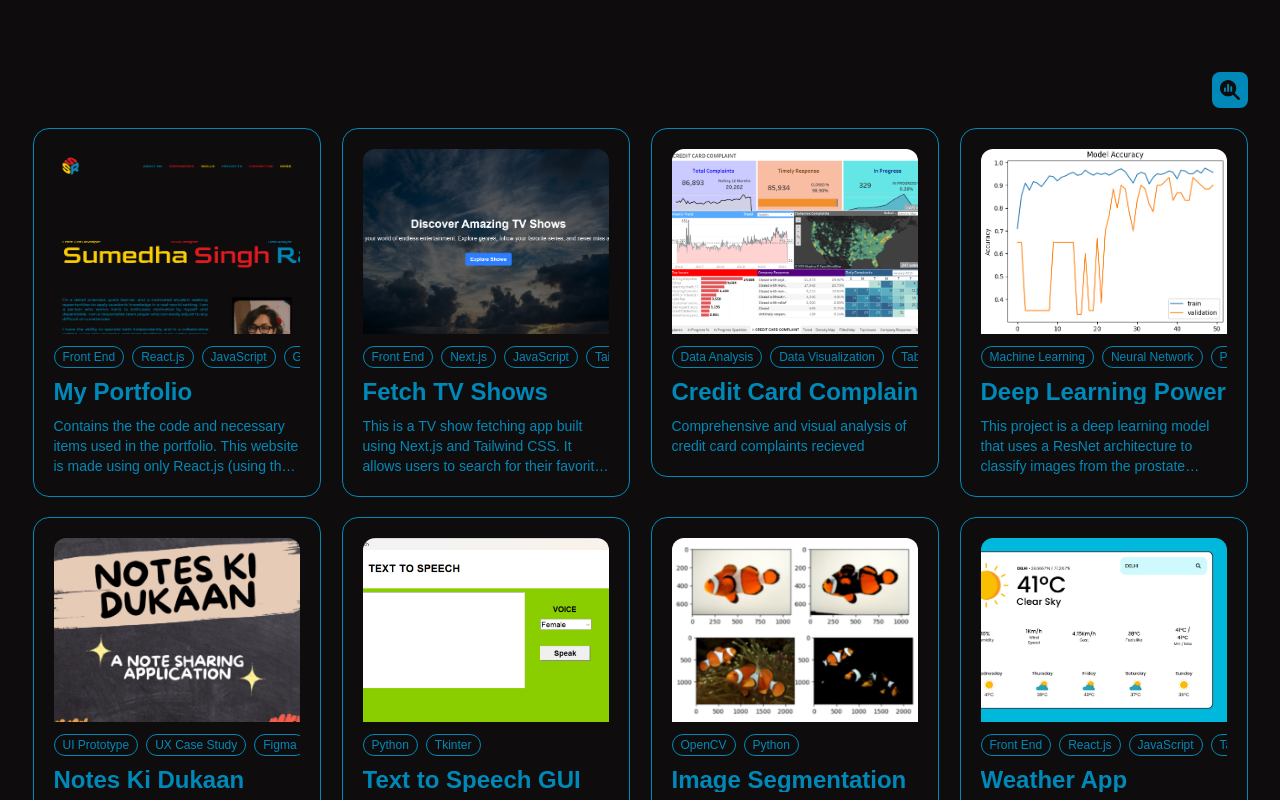
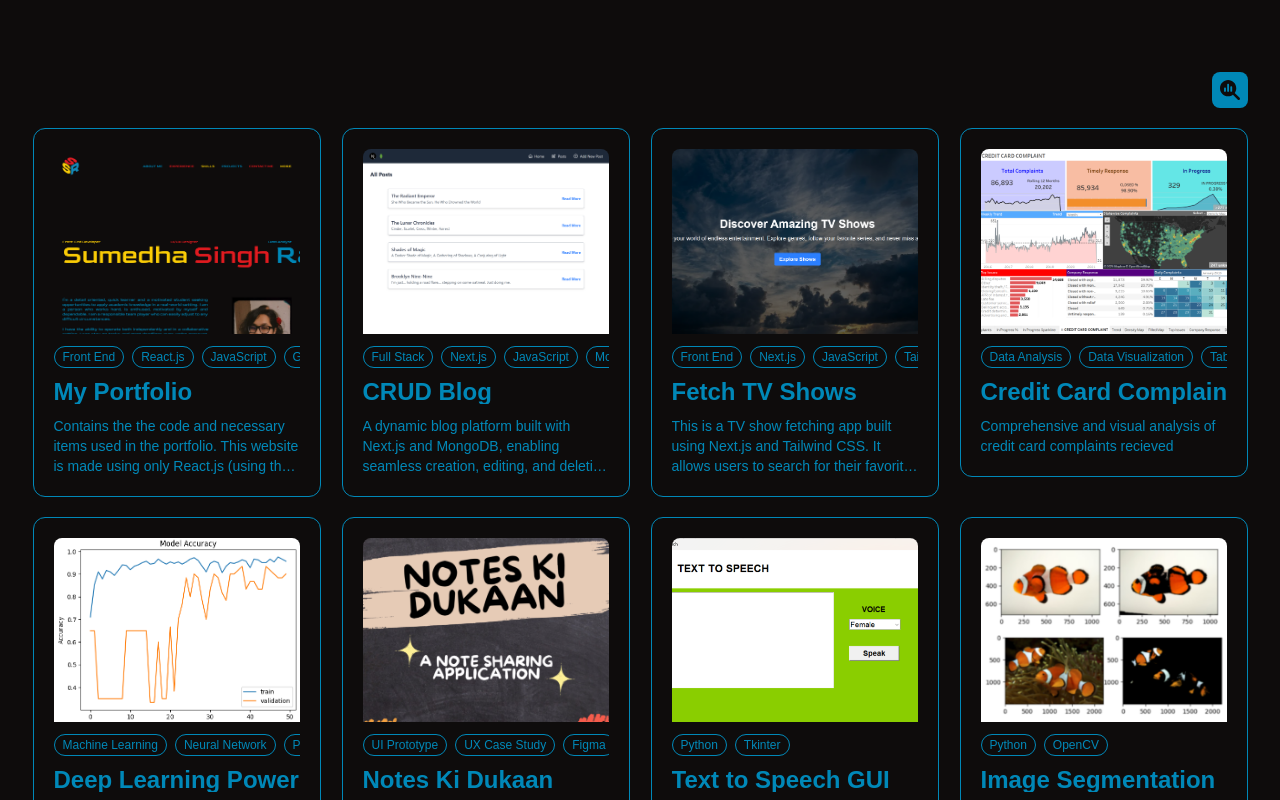
Before and after one commit to SumedhaSinghRathor/personal-portfolio, a React (Vite) app: page / in a window 1280 px wide. Shown: the part 3160-3960 px from the top of the page. Built offline with nearby package versions, Linux system fonts and the light colour scheme; a web font is replaced by a local one.

Commit message:
Adding new project

```diff
--- a/src/assets/projects.js
+++ b/src/assets/projects.js
@@ -12,6 +12,7 @@ import SquidGame from "../assets/thumbnails/squid game.png";
 import ResNet from "../assets/thumbnails/Deep_Learning_Powered_ResNet.png";
 import CCDashboard from "../assets/thumbnails/Credit Card Complaint Dashboard.png";
 import fetchTVshows from "../assets/thumbnails/Fetch TV Shows.png";
+import CRUDBlog from "../assets/thumbnails/CRUD Blog.png";
 
 const projects = [
   {
@@ -22,6 +23,16 @@ const projects = [
     type: ["Front End"],
     frameworks: ["React.js"],
     tools: ["GSAP", "Chart.js"],
+    language: ["JavaScript"],
+  },
+  {
+    title: "CRUD Blog",
+    thumbnail: CRUDBlog,
+    desc: "A dynamic blog platform built with Next.js and MongoDB, enabling seamless creation, editing, and deletion of posts.",
+    link: "https://nextjsmongodb-fullstack-blog.vercel.app/",
+    type: ["Full Stack"],
+    frameworks: ["Next.js"],
+    tools: ["MongoDB", "Tailwind CSS"],
     language: ["JavaScript"],
   },
   {
@@ -80,8 +91,8 @@ const projects = [
     desc: "Color segmentation compares the color feature of each pixel with the color features of surrounding pixels or a trained color classifier to segment an image into color regions. This notebook uses different images of fishes (clownfishes) to segment them from their background.",
     link: "https://github.com/SumedhaSinghRathor/Image-Segmentation-using-color-spaces/blob/main/Image_Segmentation.ipynb",
     type: [],
-    frameworks: ["OpenCV"],
-    tools: [],
+    frameworks: [],
+    tools: ["OpenCV"],
     language: ["Python"],
   },
   {
--- a/src/sections/Projects/Projects.jsx
+++ b/src/sections/Projects/Projects.jsx
@@ -10,12 +10,12 @@ function Projects() {
 
   const projectsList = projects.map((project) => (
     <a href={project.link} target="_blank">
-      <div className="project group flex flex-col p-5 border border-blue text-blue hover:text-black hover:bg-blue transition-colors gap-3 w-72 shrink-0 h-fit rounded-2xl mx-auto">
+      <div className="project group flex flex-col p-5 border border-blue text-blue hover:text-black hover:bg-blue transition-colors duration-400 gap-3 w-72 shrink-0 h-fit rounded-xl mx-auto">
         <div className="thumbnail">
           <img
             src={project.thumbnail}
             alt=""
-            className="w-full rounded-t-xl aspect-4/3"
+            className="w-full rounded-t-lg aspect-4/3"
           />
         </div>
         <div className="tags flex w-full gap-2 flex-nowrap overflow-scroll no-scrollbar whitespace-nowrap overflow-x-scroll">
```
Also changed, not shown: src/assets/thumbnails/CRUD Blog.png (added), src/assets/thumbnails/weather app.png.
